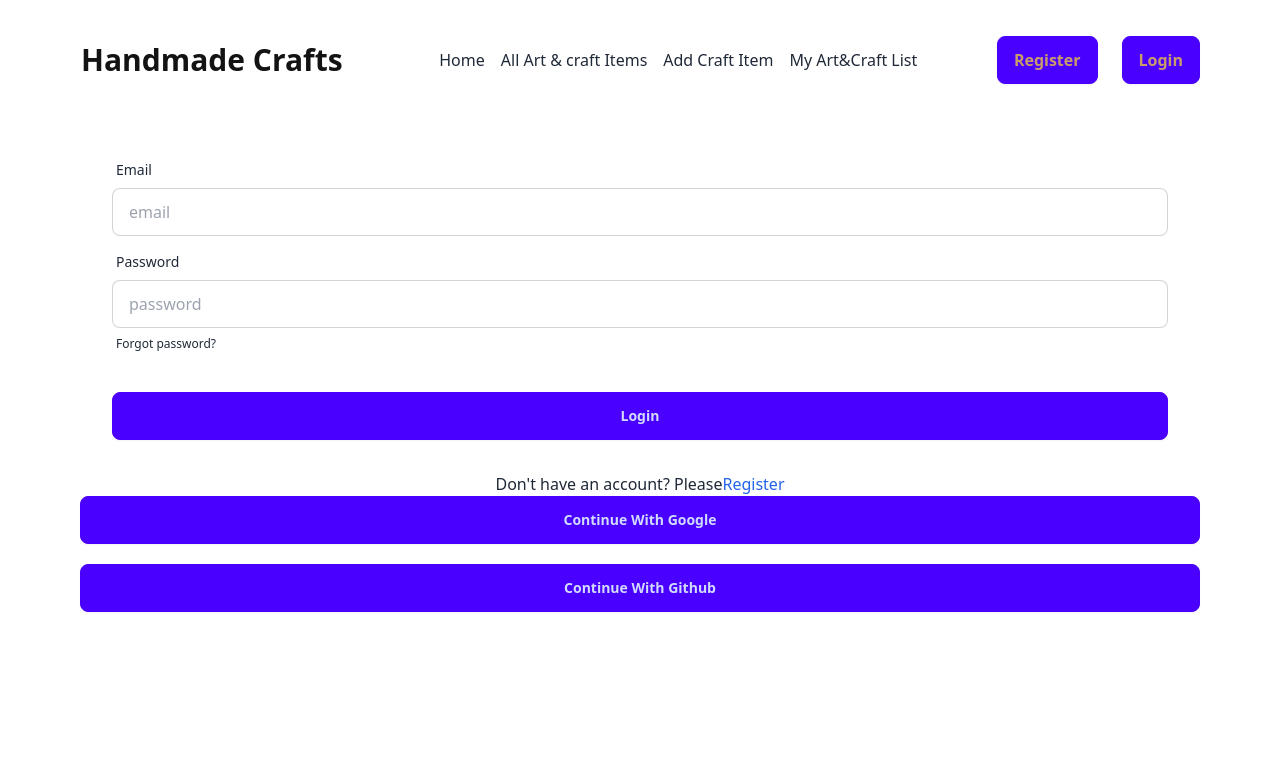
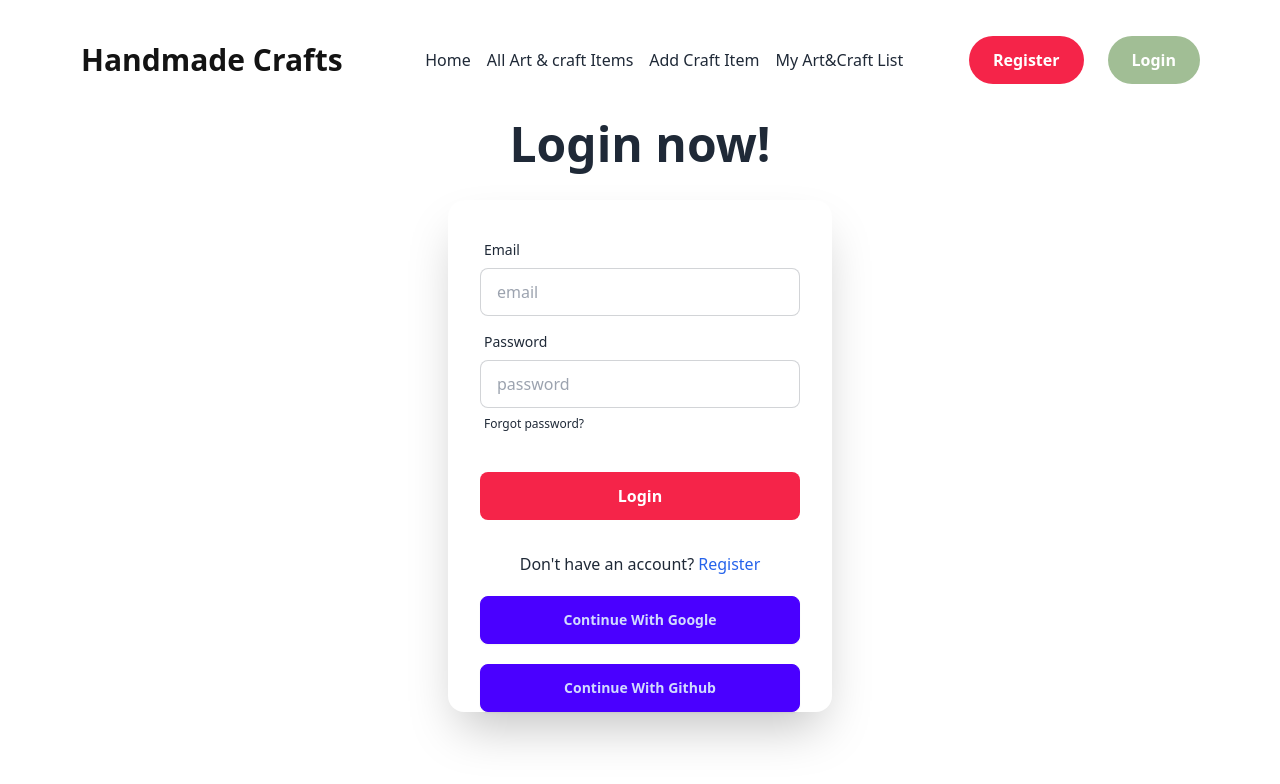
Before and after one commit to Musfique55/Art-Craft-Store, a React (Vite) app: page /login in a window 1280 px wide. Shown: the top 784 px of the page. Built offline with nearby package versions, Linux system fonts and the light colour scheme; no server answers.

Commit message:
made some color changes

```diff
--- a/src/App.jsx
+++ b/src/App.jsx
@@ -15,7 +15,7 @@ function App() {
     <div className='mx-5 md:mx-12 lg:mx-20'>
       {/* crafts card */}
         <div>
-          <h2>Craft Items</h2>
+          <h2 className='text-center font-bold text-4xl mb-8'>Craft Items</h2>
           <div className='grid gap-6 grid-col-1 md:grid-cols-2 lg:grid-cols-3'>
             {
               items.map(item => {
--- a/src/Components/Header.jsx
+++ b/src/Components/Header.jsx
@@ -24,15 +24,15 @@ const Header = () => {
                         <svg xmlns="http://www.w3.org/2000/svg" className="h-5 w-5" fill="none" viewBox="0 0 24 24" stroke="currentColor"><path strokeLinecap="round" strokeLinejoin="round" strokeWidth="2" d="M4 6h16M4 12h8m-8 6h16" /></svg>
                     </div>
                     <ul tabIndex={0} className="menu menu-sm dropdown-content mt-3  p-2 shadow bg-base-100 rounded-box w-52 z-50">
-                        <NavLink to="/" className={({isActive}) => isActive ? 'text-[#CA9C6A] font-semibold ' : 'text-base font-medium'}>Home</NavLink>
-                        <NavLink to="/allitems" className={({isActive}) => isActive ? 'text-[#CA9C6A] font-semibold ' : 'text-base font-medium'}>All Art & craft Items</NavLink>
+                        <NavLink to="/" className={({isActive}) => isActive ? 'text-[#F52449] font-semibold ' : 'text-base font-medium'}>Home</NavLink>
+                        <NavLink to="/allitems" className={({isActive}) => isActive ? 'text-[#F52449] font-semibold ' : 'text-base font-medium'}>All Art & craft Items</NavLink>
                         {
 
-                            <NavLink to='/add-items' className={({isActive}) => isActive ? 'text-[#CA9C6A] font-semibold text-base' : 'font-medium text-base'} >Add Craft Item</NavLink>
+                            <NavLink to='/add-items' className={({isActive}) => isActive ? 'text-[#F52449] font-semibold text-base' : 'font-medium text-base'} >Add Craft Item</NavLink>
                         }
                         {
 
-                            <NavLink to='/mylist' className={({isActive}) => isActive ? 'text-[#CA9C6A] font-semibold text-base' : 'font-medium text-base'} >My Art&Craft List</NavLink>
+                            <NavLink to='/mylist' className={({isActive}) => isActive ? 'text-[#F52449] font-semibold text-base' : 'font-medium text-base'} >My Art&Craft List</NavLink>
                         }
 
                     </ul>
@@ -41,15 +41,15 @@ const Header = () => {
                 </div>
                 <div className=" hidden lg:flex lg:flex-1 lg:justify-center lg:items-center">
                     <ul className="flex items-center justify-center flex-1 gap-4 text-base menu menu-horizontal px-1">
-                    <NavLink to="/" className={({isActive}) => isActive ? 'text-[#CA9C6A] font-semibold ' : 'text-base font-medium'}>Home</NavLink>
-                        <NavLink to="/allitems" className={({isActive}) => isActive ? 'text-[#CA9C6A] font-semibold ' : 'text-base font-medium'}>All Art & craft Items</NavLink>
+                    <NavLink to="/" className={({isActive}) => isActive ? 'text-[#F52449] font-semibold ' : 'text-base font-medium'}>Home</NavLink>
+                        <NavLink to="/allitems" className={({isActive}) => isActive ? 'text-[#F52449] font-semibold ' : 'text-base font-medium'}>All Art & craft Items</NavLink>
                         {
 
-                            <NavLink to='/add-items' className={({isActive}) => isActive ? 'text-[#CA9C6A] font-semibold text-base' : 'font-medium text-base'} >Add Craft Item</NavLink>
+                            <NavLink to='/add-items' className={({isActive}) => isActive ? 'text-[#F52449] font-semibold text-base' : 'font-medium text-base'} >Add Craft Item</NavLink>
                         }
                         {
 
-                            <NavLink to='/mylist' className={({isActive}) => isActive ? 'text-[#CA9C6A] font-semibold text-base' : 'font-medium text-base'} >My Art&Craft List</NavLink>
+                            <NavLink to='/mylist' className={({isActive}) => isActive ? 'text-[#F52449] font-semibold text-base' : 'font-medium text-base'} >My Art&Craft List</NavLink>
                         }
 
                     </ul>
@@ -58,10 +58,10 @@ const Header = () => {
                     !user ?
                     <div className="flex gap-6">
                     <Link to='/register'>
-                        <button  className= 'text-[#CA9C6A] font-semibold text-base btn btn-primary'>Register</button>
+                        <button  className= 'text-white font-semibold text-base bg-[#F52449] px-6 py-3 rounded-full'>Register</button>
                     </Link>
                     <Link to='/login'>
-                        <button  className= 'text-[#CA9C6A] font-semibold text-base btn btn-primary'>Login</button>
+                        <button  className= 'text-white font-semibold text-base bg-[#A1BE95] px-6 py-3 rounded-full'>Login</button>
                     </Link>
                     </div> :
                     <div className="flex-none gap-2" onMouseOver={() => handleEnter()} onMouseOut={() => handleLeave()}>
--- a/src/Components/Login.jsx
+++ b/src/Components/Login.jsx
@@ -13,7 +13,6 @@ const Login = () => {
         const form = e.target;
         const email = form.email.value;
         const password = form.password.value;
-        // console.log(email,password);
         loginUser(email,password)
         .then(() => {
             form.reset();
@@ -30,7 +29,9 @@ const Login = () => {
 
     }
     return (
-        <div className="mx-20">
+        <div>
+            <h1 className="text-5xl font-bold text-center mb-8">Login now!</h1>
+            <div className="mx-auto card shrink-0 w-full max-w-sm shadow-2xl bg-base-100">
             <form  className="card-body" onSubmit={handleLogin}>
                         <div className="form-control">
                         <label className="label">
@@ -48,14 +49,15 @@ const Login = () => {
                         </label>
                         </div>
                         <div className="form-control mt-6">
-                        <button className="btn btn-primary">Login</button>
+                        <button className="bg-[#F52449] py-3 w-full text-white font-semibold rounded-lg">Login</button>
                         </div>
             </form>
-            <p className="text-center">Don{`'`}t have an account? Please<Link className="text-blue-600" to="/login">Register</Link></p>
-            <div className="flex flex-col justify-center items-center ">
+            <p className="text-center">Don{`'`}t have an account? <Link className="text-blue-600" to="/login">Register</Link></p>
+            <div className="flex flex-col justify-center items-center mt-5 px-8">
                 <button onClick={googleLogin} className="btn btn-primary w-full block mb-5">Continue With Google</button>
                 <button onClick={githubLogin} className="btn btn-primary w-full block">Continue With Github</button>
             </div>
+        </div>
         </div>
     );
 };
--- a/src/Components/MyList.jsx
+++ b/src/Components/MyList.jsx
@@ -3,14 +3,7 @@ const MyList = () => {
     const handleSubmit = (e) => {
         e.preventDefault();
         const email = e.target.email.value;
-        const user = {email};
-        fetch(`http://localhost:5000/crafts/${email}`,{
-            method : 'POST',
-            headers : {
-                "content-type" : "application/json"
-            },
-            body : JSON.stringify(user)
-        })
+        fetch(`http://localhost:5000/craft/${email}`)
         .then(res => res.json())
         .then(data => {
             console.log(data);
--- a/src/Components/Register.jsx
+++ b/src/Components/Register.jsx
@@ -63,12 +63,9 @@ const Register = () => {
     }
     return (
         <div>
-            <div className="hero my-12">
-                <div className="hero-content flex-col">
-                    <div className="text-center lg:text-left">
-                    <h1 className="text-5xl font-bold">Register now!</h1>
-                    </div>
-                    <div className="card shrink-0 w-full max-w-sm shadow-2xl bg-base-100">
+                <div>
+                    <h1 className="text-5xl font-bold mb-8 text-center">Register now!</h1>
+                    <div className="card shrink-0 w-full max-w-sm shadow-2xl bg-base-100 mx-auto">
                     <form onSubmit={handleSubmit} className="card-body">
                         <div className="form-control">
                         <label className="label">
@@ -104,13 +101,12 @@ const Register = () => {
                             </div>
                         </div>
                         <div className="form-control mt-6">
-                        <button className="btn btn-primary">Register</button>
+                        <button className="bg-[#F52449] py-3 w-full text-white font-semibold rounded-lg">Register</button>
                         </div>
-                    <p>Already have an account? <Link className="text-blue-600" to="/login">Login</Link></p>
+                    <p className="text-center">Already have an account? <Link className="text-blue-600" to="/login">Login</Link></p>
                     </form>
                     </div>
                 </div>
-            </div>
         </div>
     );
 };
```
